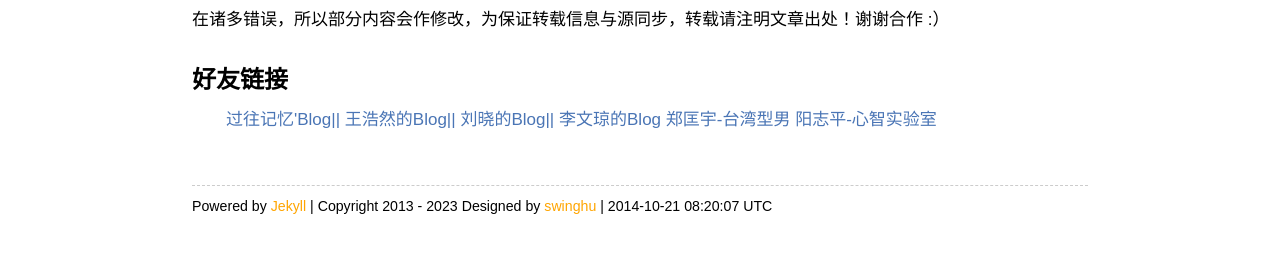
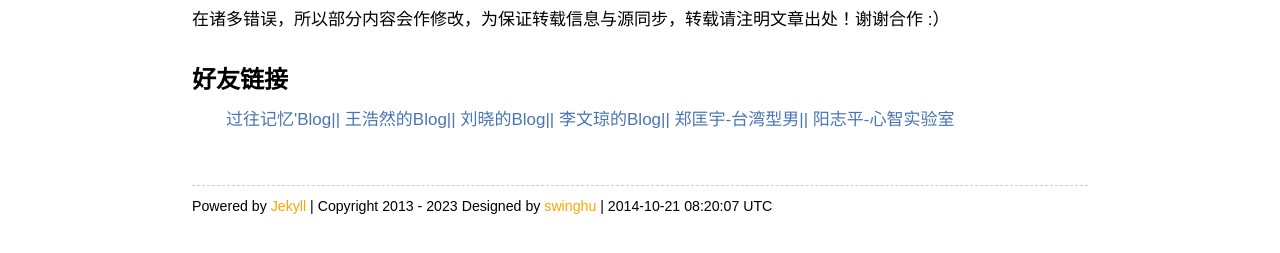
Before and after one commit to swinghu/swinghu.github.com, a Jekyll site: the page built from about.md, in a window 1280 px wide. Shown: the part 482-735 px from the top of the page. Built offline with Jekyll 4.4.1, drawn with Linux system fonts in a browser that asks for light colours.

```diff
--- a/about.md
+++ b/about.md
@@ -24,8 +24,8 @@ title: about
         	<a href="http://www.iteblog.com/" title="http://www.iteblog.com/" target="_blank">过往记忆'Blog||  </a>
             <a href="http://hrwang.cc/" title="http://hrwang.cc/" target="_blank">王浩然的Blog||  </a>
             <a href="http://winares.github.io/" title="http://winares.github.io/" target="_blank">刘晓的Blog||  </a>
-            <a href="http://ilovers.sinaapp.com/" title="http://ilovers.sinaapp.com/" target="_blank">李文琼的Blog</a>
-			<a href="http://blog.sina.com.cn/drpickup" title="http://blog.sina.com.cn/drpickup" target="_blank">郑匡宇-台湾型男</a>
+            <a href="http://ilovers.sinaapp.com/" title="http://ilovers.sinaapp.com/" target="_blank">李文琼的Blog|| </a>
+			<a href="http://blog.sina.com.cn/drpickup" title="http://blog.sina.com.cn/drpickup" target="_blank">郑匡宇-台湾型男|| </a>
 			<a href="http://www.yangzhiping.com/" title="http://www.yangzhiping.com/" target="_blank"> 阳志平-心智实验室 </a>
         </div>
    </dd>
```
